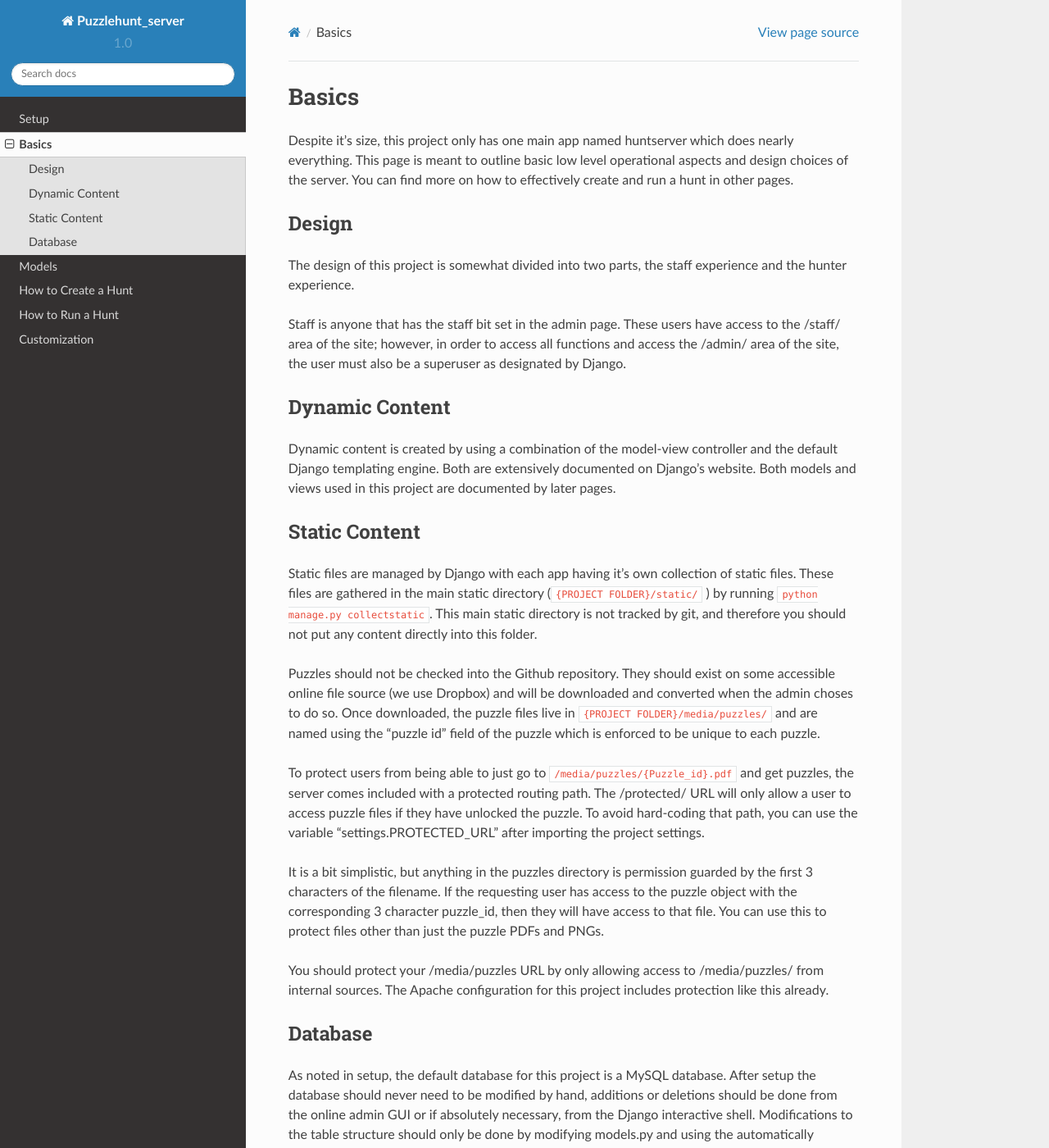
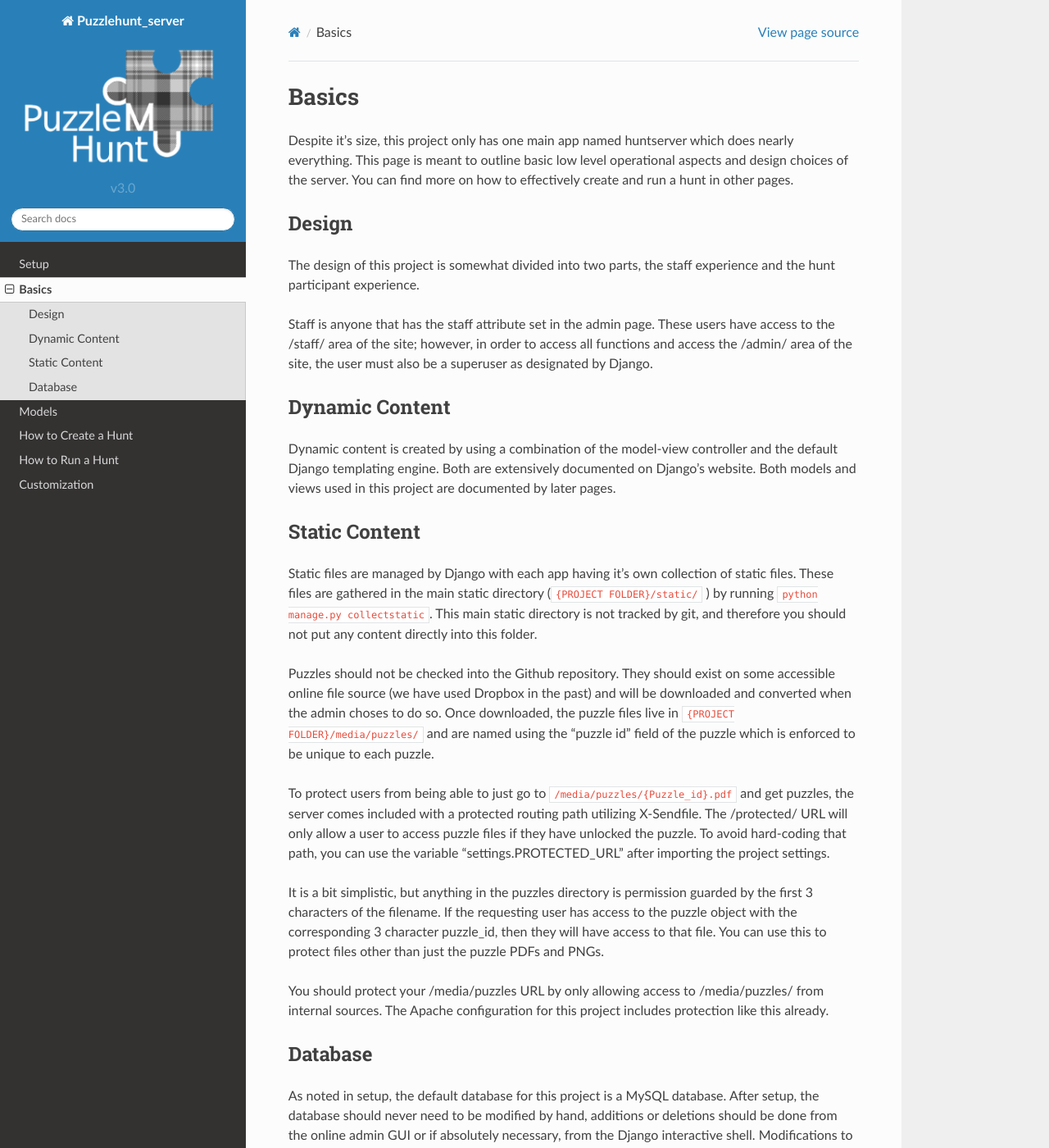
Before and after one commit to dlareau/puzzlehunt_server, a Sphinx documentation site: the page built from docs/basics.rst, in a window 1280 px wide and 1400 px high. Shown: the whole window at 82% size. Built offline with Sphinx 7.4.7 and the Read the Docs theme 2.0.0, drawn with Linux system fonts in a browser that asks for light colours; some of the changed text lies outside the part shown.

Commit message:
Updated basics documentation

```diff
--- a/docs/basics.rst
+++ b/docs/basics.rst
@@ -8,9 +8,9 @@ You can find more on how to effectively create and run a hunt in other pages.
 Design
 ------
 The design of this project is somewhat divided into two parts,
-the staff experience and the hunter experience.
+the staff experience and the hunt participant experience.
 
-Staff is anyone that has the staff bit set in the admin page.
+Staff is anyone that has the staff attribute set in the admin page.
 These users have access to the /staff/ area of the site;
 however, in order to access all functions and access the /admin/ area of the site, the user must also be a superuser as designated by Django.
 
@@ -29,13 +29,13 @@ This main static directory is not tracked by git,
 and therefore you should not put any content directly into this folder.
 
 Puzzles should not be checked into the Github repository.
-They should exist on some accessible online file source (we use Dropbox)
+They should exist on some accessible online file source (we have used Dropbox in the past)
 and will be downloaded and converted when the admin choses to do so.
 Once downloaded, the puzzle files live in ``{PROJECT FOLDER}/media/puzzles/``
 and are named using the "puzzle id" field of the puzzle which is enforced to be unique to each puzzle.
 
 To protect users from being able to just go to ``/media/puzzles/{Puzzle_id}.pdf`` and get puzzles,
-the server comes included with a protected routing path.
+the server comes included with a protected routing path utilizing X-Sendfile.
 The /protected/ URL will only allow a user to access puzzle files if they have unlocked the puzzle.
 To avoid hard-coding that path, you can use the variable "settings.PROTECTED_URL"  after importing the project settings.
 
@@ -49,7 +49,7 @@ The Apache configuration for this project includes protection like this already.
 Database
 --------
 As noted in setup, the default database for this project is a MySQL database.
-After setup the database should never need to be modified by hand,
+After setup, the database should never need to be modified by hand,
 additions or deletions should be done from the online admin GUI or if absolutely necessary, from the Django interactive shell.
 Modifications to the table structure should only be done by modifying models.py
 and using the automatically created migration files.
--- a/docs/conf.py
+++ b/docs/conf.py
@@ -16,11 +16,16 @@ import sys
 import os
 import shlex
 import sphinx_rtd_theme
+import django
+from django.conf import settings
 
 # If extensions (or modules to document with autodoc) are in another directory,
 # add these directories to sys.path here. If the directory is relative to the
 # documentation root, use os.path.abspath to make it absolute, like shown here.
-#sys.path.insert(0, os.path.abspath('.'))
+# sys.path.insert(0, os.path.abspath('.'))
+sys.path.insert(0, os.path.abspath('..'))
+settings.configure()
+django.setup()
 
 # -- General configuration ------------------------------------------------
 
@@ -30,7 +35,7 @@ import sphinx_rtd_theme
 # Add any Sphinx extension module names here, as strings. They can be
 # extensions coming with Sphinx (named 'sphinx.ext.*') or your custom
 # ones.
-extensions = []
+extensions = ['sphinx.ext.viewcode', 'sphinx.ext.autodoc']
 
 # Add any paths that contain templates here, relative to this directory.
 templates_path = ['_templates']
@@ -56,9 +61,9 @@ author = u'Dillon Lareau'
 # built documents.
 #
 # The short X.Y version.
-version = '1.0'
+version = 'v3.0'
 # The full version, including alpha/beta/rc tags.
-release = '1.0'
+release = 'v3.0.2'
 
 # The language for content autogenerated by Sphinx. Refer to documentation
 # for a list of supported languages.
@@ -82,11 +87,11 @@ exclude_patterns = ['_build']
 #default_role = None
 
 # If true, '()' will be appended to :func: etc. cross-reference text.
-#add_function_parentheses = True
+add_function_parentheses = True
 
 # If true, the current module name will be prepended to all description
 # unit titles (such as .. function::).
-#add_module_names = True
+add_module_names = True
 
 # If true, sectionauthor and moduleauthor directives will be shown in the
 # output. They are ignored by default.
@@ -103,6 +108,7 @@ pygments_style = 'sphinx'
 
 # If true, `todo` and `todoList` produce output, else they produce nothing.
 todo_include_todos = False
+
 
 
 # -- Options for HTML output ----------------------------------------------
@@ -129,7 +135,7 @@ html_theme_path = [sphinx_rtd_theme.get_html_theme_path()]
 
 # The name of an image file (relative to this directory) to place at the top
 # of the sidebar.
-#html_logo = None
+html_logo = "../huntserver/static/huntserver/f17/logopuzzlehunt.png"
 
 # The name of an image file (within the static path) to use as favicon of the
 # docs.  This file should be a Windows icon file (.ico) being 16x16 or 32x32
@@ -284,3 +290,56 @@ texinfo_documents = [
 
 # If true, do not generate a @detailmenu in the "Top" node's menu.
 #texinfo_no_detailmenu = False
+
+
+
+# Auto list fields from django models -
+import inspect
+from django.utils.html import strip_tags
+from django.utils.encoding import force_text
+
+def process_docstring(app, what, name, obj, options, lines):
+    # This causes import errors if left outside the function
+    from django.db import models
+
+    # Only look at objects that inherit from Django's base model class
+    if inspect.isclass(obj) and issubclass(obj, models.Model):
+        # Grab the field list from the meta class
+        fields = obj._meta.get_fields()
+
+        for field in fields:
+            # Skip ManyToOneRel and ManyToManyRel fields which have no 'verbose_name' or 'help_text'
+            if not hasattr(field, 'verbose_name'):
+                continue
+
+            # Decode and strip any html out of the field's help text
+            help_text = strip_tags(force_text(field.help_text))
+
+            # Decode and capitalize the verbose name, for use if there isn't
+            # any help text
+            verbose_name = force_text(field.verbose_name).capitalize()
+
+            if help_text:
+                # Add the model field to the end of the docstring as a param
+                # using the help text as the description
+                lines.append(u':param %s: %s' % (field.attname, help_text))
+            else:
+                # Add the model field to the end of the docstring as a param
+                # using the verbose name as the description
+                lines.append(u':param %s: %s' % (field.attname, verbose_name))
+
+            # Add the field's type to the docstring
+            if isinstance(field, models.ForeignKey):
+                to = field.rel.to
+                lines.append(u':type %s: %s to :class:`~%s.%s`' % (field.attname, type(field).__name__, to.__module__, to.__name__))
+            else:
+                lines.append(u':type %s: %s' % (field.attname, type(field).__name__))
+
+    # Return the extended docstring
+    return lines
+
+def setup(app):
+    # Register the docstring processor with sphinx
+    app.connect('autodoc-process-docstring', process_docstring)
+
+# END Auto list fields from django models -
```
